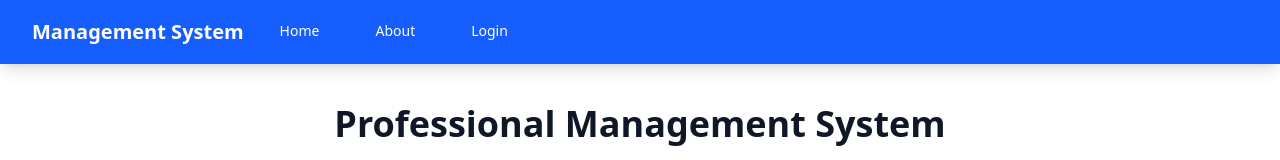
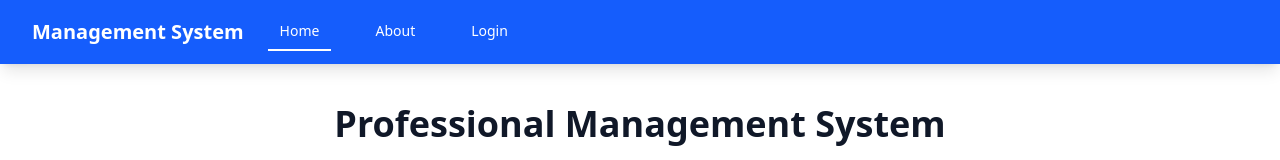
Before and after one commit to josantoss/Ru-base-app, a React (Vite) app: page /home in a window 1280 px wide. Shown: the top 160 px of the page. Built offline with nearby package versions, Linux system fonts and the light colour scheme.

Commit message:
Add mobile dropdown menu feature and move nav into reusable Navbar; Layout now uses Navbar

```diff
--- a/src/presentation/components/Layout.tsx
+++ b/src/presentation/components/Layout.tsx
@@ -1,93 +1,16 @@
 import { Outlet } from "react-router-dom";
 import { useAuth } from "../../hooks/useAuth";
-import { useAuthorization } from "../../hooks/useAuthorization";
-import { Link, useNavigate } from "react-router-dom";
+import Navbar from "./Navbar";
 
 const Layout: React.FC = () => {
-  const { isAuthenticated, logout, user } = useAuth();
-  const { hasRole } = useAuthorization();
-  const navigate = useNavigate();
+  useAuth();
+  // Ensure auth context is initialized (no direct use here)
 
-  const handleLogout = () => {
-    logout();
-    navigate("/login");
-  };
+  // kept for potential future use in layout-level logout controls
 
   return (
     <div className="min-h-screen">
-      <nav className="bg-blue-600 text-white shadow-lg">
-        <div className="max-w-7xl mx-auto px-4 sm:px-6 lg:px-8">
-          <div className="flex justify-between h-16 items-center">
-            <div className="flex items-center">
-              <Link to="/" className="flex-shrink-0">
-                <span className="text-xl font-bold">Management System</span>
-              </Link>
-              <div className="hidden sm:ml-6 sm:flex sm:space-x-8">
-                <Link
-                  to="/home"
-                  className="border-b-2 border-transparent hover:border-white px-3 py-2 text-sm font-medium"
-                >
-                  Home
-                </Link>
-                <Link
-                  to="/about"
-                  className="border-b-2 border-transparent hover:border-white px-3 py-2 text-sm font-medium"
-                >
-                  About
-                </Link>
-                {isAuthenticated ? (
-                  <>
-                    {hasRole('user') && (
-                      <Link
-                        to="/categories"
-                        className="border-b-2 border-transparent hover:border-white px-3 py-2 text-sm font-medium"
-                      >
-                        Categories
-                      </Link>
-                    )}
-                    {hasRole('moderator') && (
-                      <Link
-                        to="/users"
-                        className="border-b-2 border-transparent hover:border-white px-3 py-2 text-sm font-medium"
-                      >
-                        Users
-                      </Link>
-                    )}
-                    {hasRole('admin') && (
-                      <Link
-                        to="/roles"
-                        className="border-b-2 border-transparent hover:border-white px-3 py-2 text-sm font-medium"
-                      >
-                        Roles
-                      </Link>
-                    )}
-                  </>
-                ) : (
-                  <Link
-                    to="/login"
-                    className="border-b-2 border-transparent hover:border-white px-3 py-2 text-sm font-medium"
-                  >
-                    Login
-                  </Link>
-                )}
-              </div>
-            </div>
-            {isAuthenticated && (
-              <div className="flex items-center space-x-4">
-                <span className="text-sm text-gray-200">
-                  {user?.username} ({user?.role})
-                </span>
-                <button
-                  onClick={handleLogout}
-                  className="bg-red-500 hover:bg-red-600 text-white px-4 py-2 rounded-lg text-sm font-medium shadow-lg hover:shadow-xl transition-all duration-300"
-                >
-                  Logout
-                </button>
-              </div>
-            )}
-          </div>
-        </div>
-      </nav>
+      <Navbar />
       <main className="max-w-7xl mx-auto px-4 sm:px-6 lg:px-8 py-6">
         <Outlet />
       </main>
```
